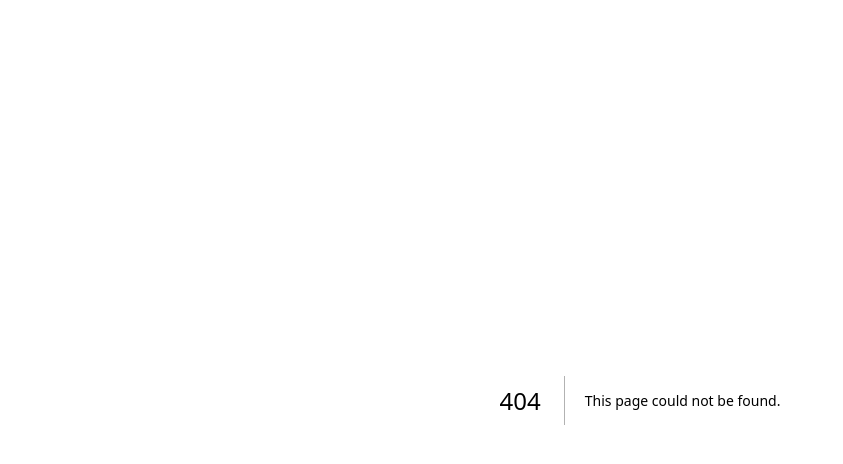
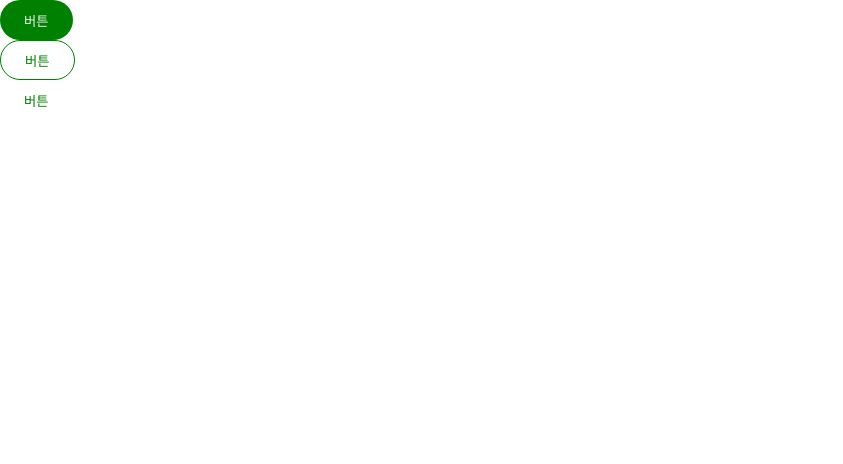
Before and after one commit to musbi-projects/musbi-fe, a Next.js app: page /test in a window 1280 px wide. Before the commit this address had no page. Shown: the top 464 px of the page, without its empty margins (0-843 px from the left). Built offline with nearby package versions, Linux system fonts and the light colour scheme.

Commit message:
:sparkles: Button 컴포넌트 개발

```diff
--- /dev/null
+++ b/src/components/Button/Button.tsx
@@ -0,0 +1,112 @@
+import { ButtonHTMLAttributes, HTMLAttributes } from 'react';
+import styled, { DefaultTheme, ThemedStyledFunction } from 'styled-components';
+
+type ButtonSize = 'small' | 'medium' | 'large';
+type ButtonShape = 'circle' | 'round';
+type ButtonVariant = 'text' | 'outlined' | 'contained';
+type ButtonType = 'submit' | 'reset' | 'button';
+type ButtonColor = 'primary' | 'secondary';
+
+interface ButtonProps {
+  size: ButtonSize;
+  shape: ButtonShape;
+  variant: ButtonVariant;
+  color: ButtonColor;
+  onClick: (e: React.MouseEvent) => void;
+  children?: React.ReactNode;
+  leftIcon?: React.ReactNode;
+  rightIcon?: React.ReactNode;
+  loading?: boolean;
+  disabled?: boolean;
+  type?: ButtonType;
+  style?: React.CSSProperties;
+}
+
+const Button = ({ leftIcon, rightIcon, children, ...props }: ButtonProps) => {
+  return (
+    <StyledButton {...props}>
+      {leftIcon}
+      {children}
+      {rightIcon}
+    </StyledButton>
+  );
+};
+
+export default Button;
+
+const StyledButton = styled.button<ButtonProps>`
+  display: flex;
+  justify-content: center;
+  align-items: center;
+  flex-direction: row;
+  column-gap: 8px;
+  padding: 0px 24px;
+  cursor: pointer;
+
+  width: fit-content;
+  border-radius: ${({ shape }) => getBorderRadius(shape)};
+  height: ${({ size }) => getHeight(size)};
+  border: ${({ variant }) => getBorder(variant)};
+  border-color: ${({ color, theme }) => theme.color[color]};
+  background-color: ${({ variant, color, theme }) => getBackgroundColor({ variant, color, theme })};
+
+  color: ${({ variant, color, theme }) => getFontColor({ variant, color, theme })};
+
+  :hover {
+    opacity: 0.9;
+  }
+
+  :disabled {
+    cursor: not-allowed;
+    pointer-events: auto;
+  }
+`;
+
+const getBackgroundColor = ({ variant, color, theme }: { variant: ButtonVariant; color: ButtonColor; theme: DefaultTheme }) => {
+  const backgroundColor = {
+    text: 'transparent',
+    outlined: 'transparent',
+    contained: theme.color[color],
+  };
+
+  return backgroundColor[variant];
+};
+
+const getFontColor = ({ variant, color, theme }: { variant: ButtonVariant; color: ButtonColor; theme: DefaultTheme }) => {
+  const fontColor = {
+    text: theme.color[color],
+    outlined: theme.color[color],
+    contained: '#EEE',
+  };
+
+  return fontColor[variant];
+};
+
+const getBorder = (variant: ButtonVariant) => {
+  const buttonBorder = {
+    text: 'none',
+    outlined: '1px solid',
+    contained: 'none',
+  };
+
+  return buttonBorder[variant];
+};
+
+const getBorderRadius = (shape: ButtonShape) => {
+  const buttonBorderRadius = {
+    circle: '100px',
+    round: '4px',
+  };
+
+  return buttonBorderRadius[shape];
+};
+
+const getHeight = (size: ButtonSize) => {
+  const buttonHeight = {
+    large: '40px',
+    medium: '32px',
+    small: '24px',
+  };
+
+  return buttonHeight[size];
+};
--- /dev/null
+++ b/src/components/Typograpy/Text.tsx
@@ -0,0 +1,5 @@
+import React from 'react';
+
+export default function Text() {
+  return <div>Text</div>;
+}
--- /dev/null
+++ b/src/components/Typograpy/Title.tsx
@@ -0,0 +1,5 @@
+import React from 'react';
+
+export default function Title() {
+  return <div>Title</div>;
+}
--- /dev/null
+++ b/src/pages/test/index.tsx
@@ -0,0 +1,19 @@
+import Button from '@/components/Button/Button';
+
+import React from 'react';
+
+export default function index() {
+  return (
+    <div>
+      <Button size='large' shape='circle' variant='contained' color='primary' onClick={() => {}}>
+        버튼
+      </Button>
+      <Button size='large' shape='circle' variant='outlined' color='primary' onClick={() => {}}>
+        버튼
+      </Button>
+      <Button size='large' shape='circle' variant='text' color='primary' onClick={() => {}}>
+        버튼
+      </Button>
+    </div>
+  );
+}
--- a/src/styles/theme.ts
+++ b/src/styles/theme.ts
@@ -1,7 +1,8 @@
-export const theme = {
+import { DefaultTheme } from 'styled-components';
+
+export const theme: DefaultTheme = {
   color: {
-    primary: '',
+    primary: 'green',
+    secondary: 'orange',
   },
-
-  fontSize: {},
 };
```
Also changed, not shown: src/styles/styled.d.ts (added, +10 -0 lines).
